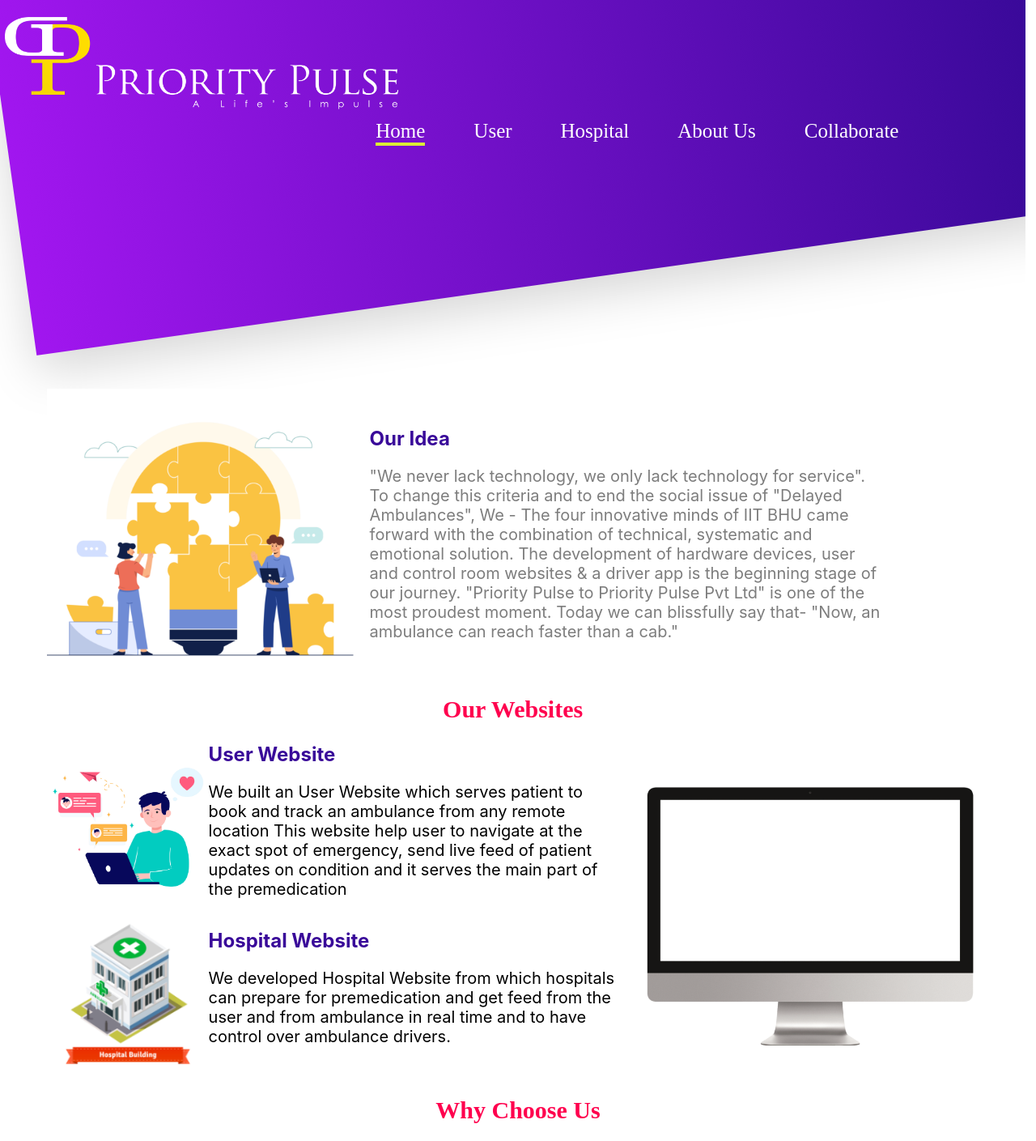
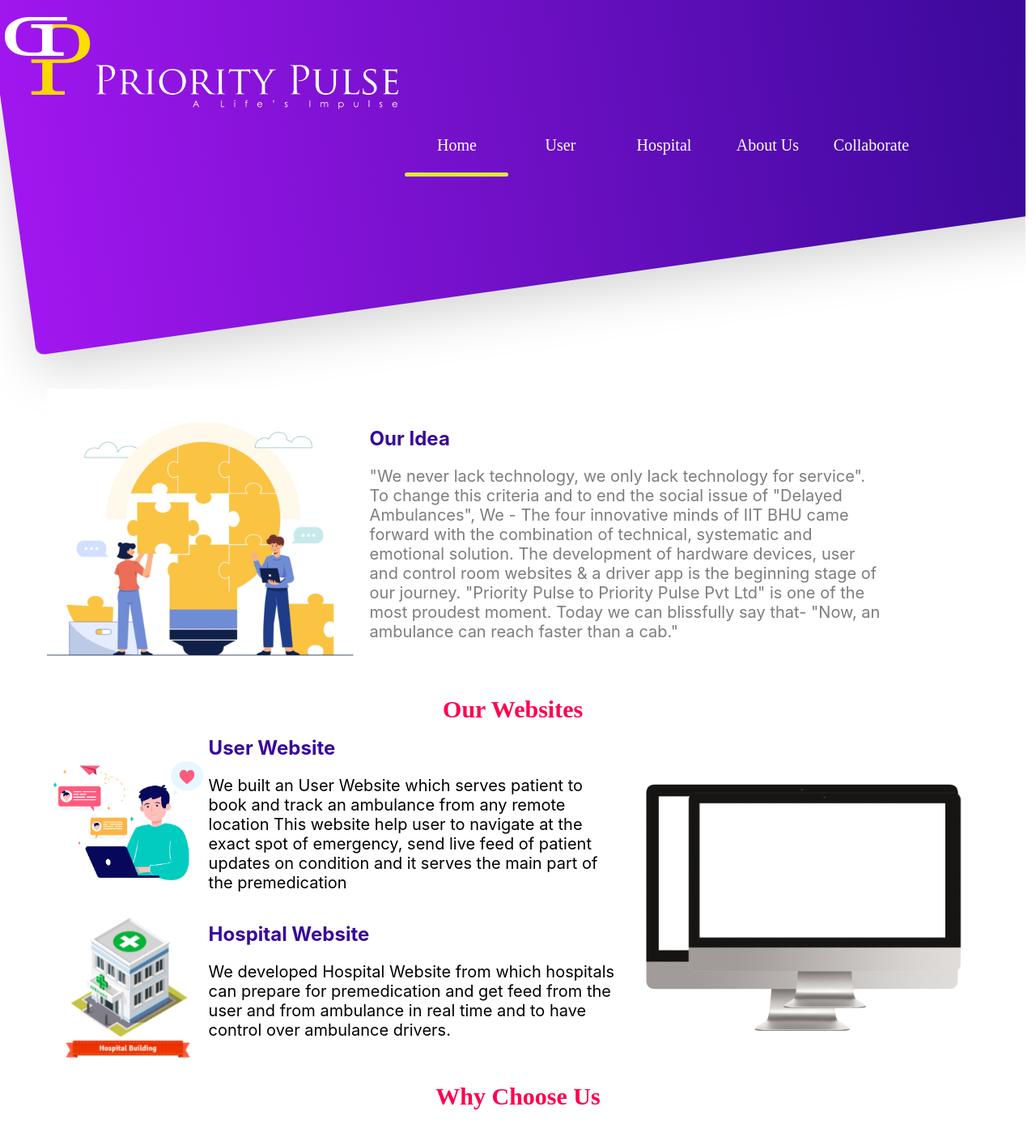
Before and after one commit to jhadesaikiran/Portfolioweb, a React (Create React App) app: page / in a window 1280 px wide. Shown: the top 1409 px of the page at 81% size. Built offline with nearby package versions, Linux system fonts and the light colour scheme; what react-swipeable-views-utils would draw is missing.

Commit message:
navbar slider

```diff
--- a/src/App.css
+++ b/src/App.css
@@ -26,28 +26,84 @@
   margin-right: 10%;
 }
 
-.navbar_list div{
-  margin-top: -20px;
-  margin-left: 30px;
-  margin-right: 30px;
-  font-size: 25px;
-  cursor: pointer;
+.slider{
+  position: relative;
+  width: 50vw;
+  height: 60px;
+  font-size: 0;
+}
+
+.slider a{
+  font-size: 20px;
+  width: 100%;
   color: white;
+  text-decoration: none;
+  position: relative;
+  z-index: 1;
   font-family: Montserrat;
+  display: inline-block;
+  text-align: center;
+}
+
+nav .animation{
+  position: absolute;
+  height: 5px;
+  bottom: 10px;
+  z-index: 0;
+  background: #dbee35;
+  border-radius: 8px;
+  transition: all 1s ease 0s;
+}
+
+a:nth-child(1){
+  width: 20%;
+}
+nav .start-home,a:nth-child(1):hover~.animation{
+  width: 20%;
+  left: 0;
+}
+a:nth-child(2){
+  width: 20%;
+}
+nav .start-user,a:nth-child(2):hover~.animation{
+  width: 20%;
+  left: 20%;
+}
+a:nth-child(3){
+  width: 20%;
+}
+nav .start-hospital,a:nth-child(3):hover~.animation{
+  width: 20%;
+  left: 40%;
+}
+a:nth-child(4){
+  width: 20%;
+}
+nav .start-aboutus,a:nth-child(4):hover~.animation{
+  width: 20%;
+  left: 60%;
+}
+a:nth-child(5){
+  width: 20%;
+}
+nav .start-collaborate,a:nth-child(5):hover~.animation{
+  width: 20%;
+  left: 80%;
 }
 
 .odd{
   border-bottom: #dbee35 4px solid;
   transition: ease transform 3s;
 }
-
+/*
 .navbar_list div:hover{
   border-bottom: #dbee35 4px solid;
   transition: transform 3s;
-}
+} */
 
 .home_displaytag{
   display: flex;
+  position: relative;
   align-items: center;
   width: 90vw;
   margin: 0 auto;
@@ -74,8 +130,14 @@
 }
 
 .home_compu_img{
-  width: 40%;
-  /* position: fixed; */
+  width: 100%;
+  /* position: absolute ; */
+}
+.home_compu_img2{
+  width: 30vw;
+  right: 0;
+  padding-top: 20px;
+  position: absolute ;
 }
 
 .home_title{
@@ -95,6 +157,7 @@
   filter: drop-shadow(0px 20px 30px rgba(0, 0, 0, 0.161));
   transform-origin: center;
   z-index: -1;
+  border-radius: 10px;
 }
 
 .footer{
@@ -397,6 +460,15 @@
   flex-direction: column;
 }
 
+@media screen and (min-width: 1600px){
+  .super{
+    height: 50vh;
+  }
+  .navbar_logo{
+    padding: 0 20px;
+  }
+}
+
 @media screen and (max-width: 700px){
   .super{
     height: 60vh;
--- a/src/App.js
+++ b/src/App.js
@@ -1,8 +1,8 @@
-import React,{useEffect} from 'react';
+import React from 'react';
 import './App.css';
-import { BrowserRouter, Redirect, Route } from 'react-router-dom'
+import { BrowserRouter, Route } from 'react-router-dom'
 import Footer from './components/Footer';
-import Navbar from './components/Navbar';
+// import Navbar from './components/Navbar';
 import Home from './screens/Home';
 import User from './screens/User';
 import Hospital from './screens/Hospital';
--- a/src/components/Navbar.js
+++ b/src/components/Navbar.js
@@ -1,22 +1,36 @@
 import React from 'react'
-import { useHistory, useLocation } from 'react-router'
+import { useHistory } from 'react-router'
 import logo from '../images/PP_logo_yellow.png'
 
 function Navbar({location}) {
     const history = useHistory();
+    console.log(location)
     return (
         <div className='navbar'>
             <div className='super' />
             <img className='navbar_logo' src={logo} alt='logo' />
             <div className='navbar_list'>
-                <div className={location==='home' ? 'odd' : 'even'} onClick={()=>history.push('/')}>Home</div>
-                <div className={location==='user' ? 'odd' : 'even'} onClick={()=>history.push('/user')}>User</div>
-                <div className={location==='hospital' ? 'odd' : 'even'} onClick={()=>history.push('/hospital')}>Hospital</div>
-                <div className={location==='aboutus' ? 'odd' : 'even'} onClick={()=>history.push('/aboutus')}>About Us</div>
-                <div className={location==='collab' ? 'odd' : 'even'} onClick={()=>history.push('/collaborate')}>Collaborate</div>
+                <nav className='slider'>
+                    <a href='/'>Home</a>
+                    <a href='/user'>User</a>
+                    <a href='/hospital'>Hospital</a>
+                    <a href='/aboutus'>About Us</a>
+                    <a href='/collaborate'>Collaborate</a>
+                    {location==='home' && <div className="animation start-home" />}
+                    {location==='user' && <div className="animation start-user" />}
+                    {location==='hospital' && <div className="animation start-hospital" />}
+                    {location==='aboutus' && <div className="animation start-aboutus" />}
+                    {location==='collab' && <div className="animation start-collaborate" />}
+                </nav>
             </div>
         </div>
     )
 }
 
 export default Navbar
+
+{/* <div className={location==='home' ? 'odd' : 'even'} onClick={()=>history.push('/')}>Home</div>
+<div className={location==='user' ? 'odd' : 'even'} onClick={()=>history.push('/user')}>User</div>
+<div className={location==='hospital' ? 'odd' : 'even'} onClick={()=>history.push('/hospital')}>Hospital</div>
+<div className={location==='aboutus' ? 'odd' : 'even'} onClick={()=>history.push('/aboutus')}>About Us</div>
+<div className={location==='collab' ? 'odd' : 'even'} onClick={()=>history.push('/collaborate')}>Collaborate</div> */}
--- a/src/screens/Home.js
+++ b/src/screens/Home.js
@@ -54,7 +54,10 @@
                         </div>
                     </div>
                 </div>
-                <img className='home_compu_img' src={compu} alt='computer' />
+                <div>
+                    <img className='home_compu_img' src={compu} alt='computer' />
+                    <img className='home_compu_img2' src={compu} alt='computer' />
+                </div>
             </div>
             <WhyUs />
         </div>
```
